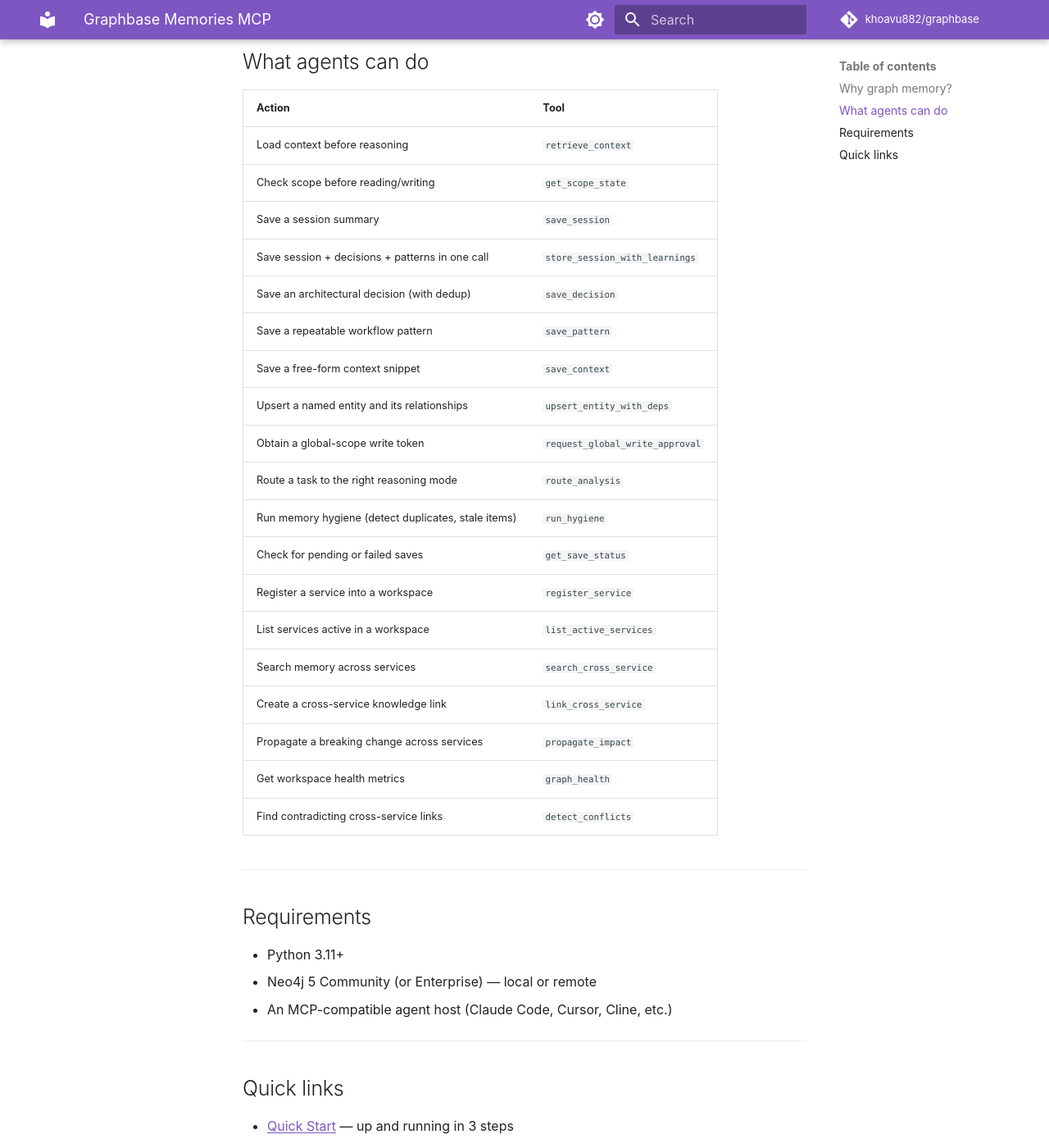
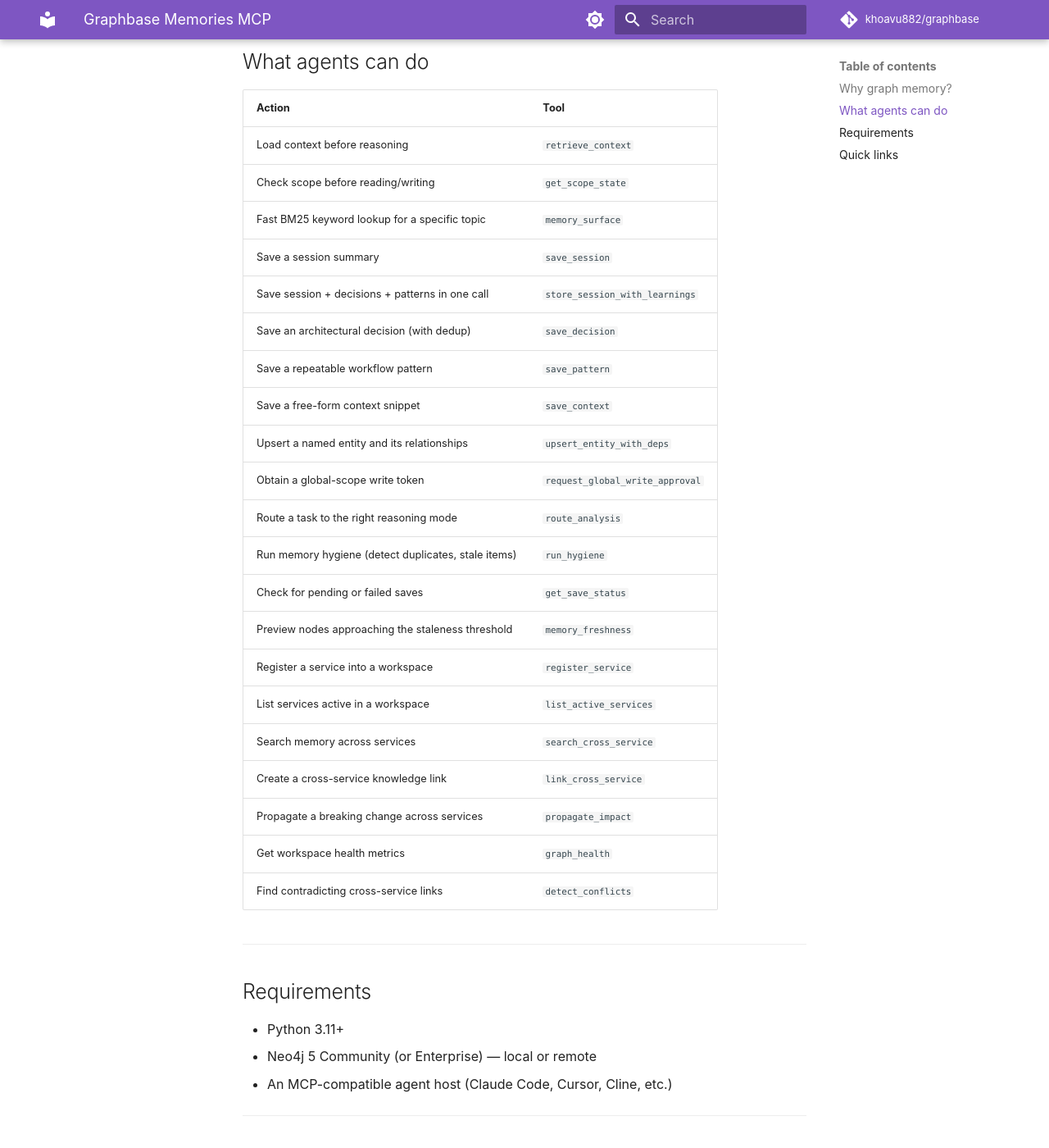
Before and after one commit to khoavu882/graphbase-memories-mcp, an MkDocs documentation site: the page built from docs/index.md, in a window 1280 px wide and 1400 px high, scrolled down 1323 px. Shown: the whole window at 82% size. Built offline with MkDocs 1.6.1 and Material for MkDocs 9.7.7, drawn with Linux system fonts in a browser that asks for light colours; comment, search, counter and statistics services are not loaded; some of the changed text lies outside the part shown.

Commit message:
docs: sync tool count to 22, add memory_surface/memory_freshness, document graph overview

```diff
--- a/docs/index.md
+++ b/docs/index.md
@@ -34,6 +34,7 @@ graph TD
 |---|---|
 | Load context before reasoning | `retrieve_context` |
 | Check scope before reading/writing | `get_scope_state` |
+| Fast BM25 keyword lookup for a specific topic | `memory_surface` |
 | Save a session summary | `save_session` |
 | Save session + decisions + patterns in one call | `store_session_with_learnings` |
 | Save an architectural decision (with dedup) | `save_decision` |
@@ -44,6 +45,7 @@ graph TD
 | Route a task to the right reasoning mode | `route_analysis` |
 | Run memory hygiene (detect duplicates, stale items) | `run_hygiene` |
 | Check for pending or failed saves | `get_save_status` |
+| Preview nodes approaching the staleness threshold | `memory_freshness` |
 | Register a service into a workspace | `register_service` |
 | List services active in a workspace | `list_active_services` |
 | Search memory across services | `search_cross_service` |
```
Also changed, not shown: other parts of docs/index.md (+2 -2 lines), README.md (+5 -2 lines), docs/tools/index.md (+2 -2 lines).
